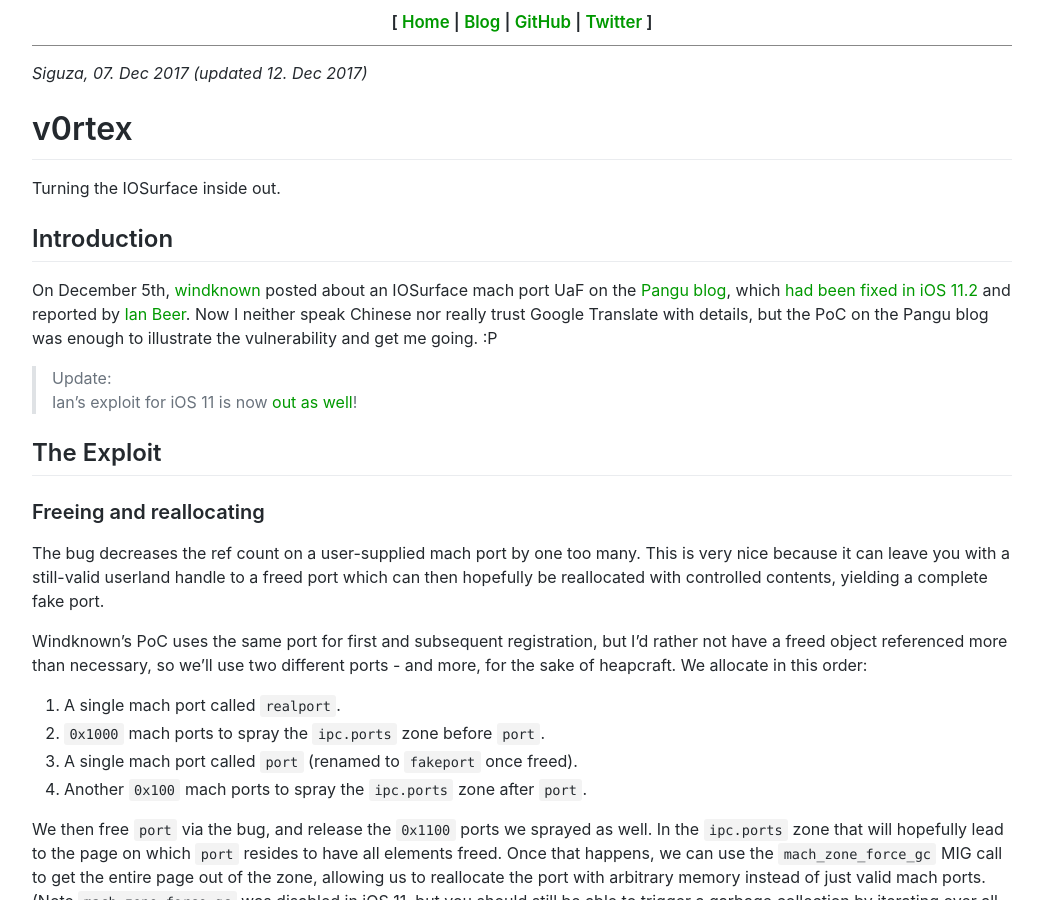
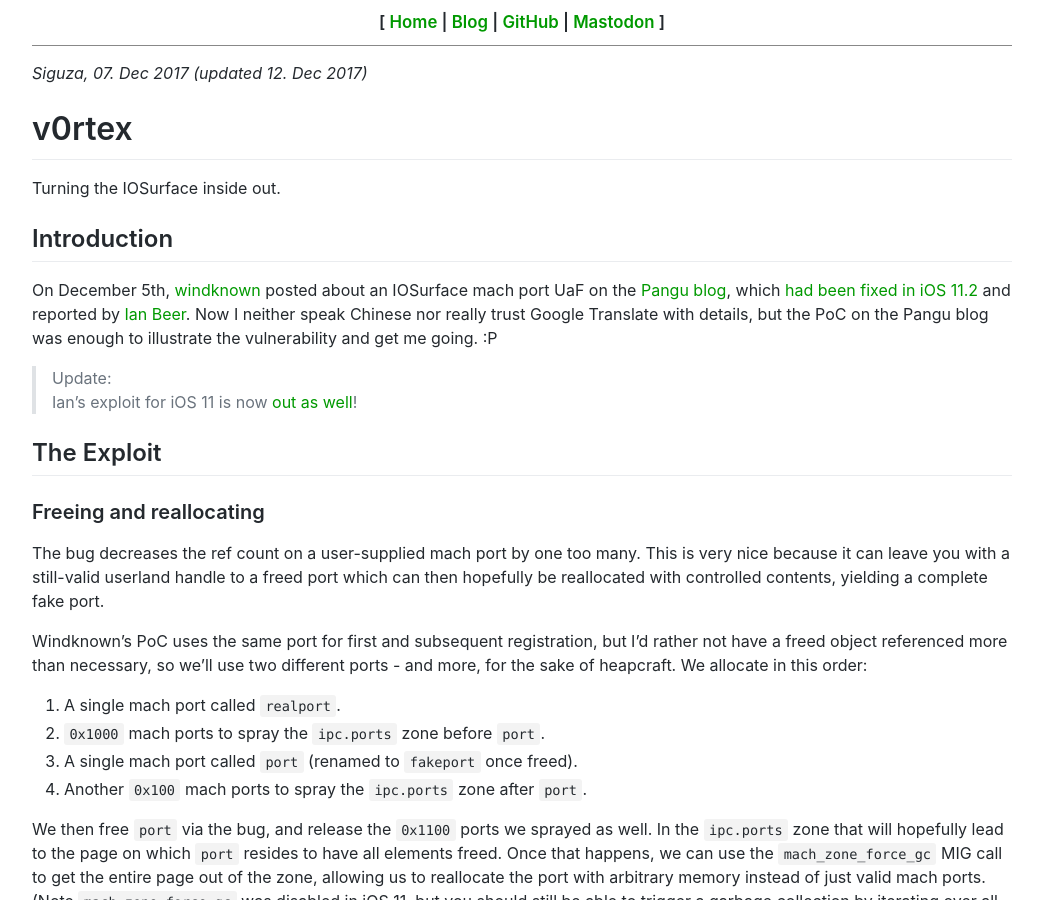
Before and after one commit to Siguza/v0rtex, a Jekyll site: the page built from docs/index.md, in a window 1280 px wide and 900 px high. Shown: the whole window, without its empty margins (118-1161 px from the left). Built offline with Jekyll 4.4.1, drawn with Linux system fonts in a browser that asks for light colours; our own code applies the rules of GitHub Pages for plain Markdown files.

Commit message:
Mastodon

```diff
--- a/docs/_layouts/default.html
+++ b/docs/_layouts/default.html
@@ -9,7 +9,7 @@
   </head>
   <body>
     <div class="container-lg px-3 my-5 markdown-body">
-      <nav class="separator">[ <a href="https://siguza.net">Home</a> | <a href="https://blog.siguza.net">Blog</a> | <a href="https://github.com/Siguza">GitHub</a> | <a href="https://twitter.com/s1guza">Twitter</a> ]</nav>
+      <nav class="separator">[ <a href="https://siguza.net">Home</a> | <a href="https://blog.siguza.net">Blog</a> | <a href="https://github.com/Siguza">GitHub</a> | <a href="https://mastodon.social/@siguza">Mastodon</a> ]</nav>
       <main>
         {{ content }}
       </main>
--- a/docs/index.md
+++ b/docs/index.md
@@ -251,7 +251,7 @@ I don't know. I suppose this is a good time to start writing my own patchfinder
 
 Awesome bug, mad props to Ian Beer (and windknown?) for finding it! Also props to both of them for all their previous work, not sure whether we'd all be where we are today without you.
 
-Now, lots of work to be done! If anyone wants to chip in with anything, I'm readily available on Discord (`Siguza#7111`). For updates on this as well as general iOS hacking, you can follow me on [Twitter](https://twitter.com/s1guza)
+Now, lots of work to be done! If anyone wants to chip in with anything, I'm readily available on Discord (`Siguza#7111`). For updates on this as well as general iOS hacking, you can follow me on ~~Twitter~~ [Mastodon](https://mastodon.social/@siguza)
 
 The exploit code can be found [on GitHub](https://github.com/Siguza/v0rtex).
 
```
